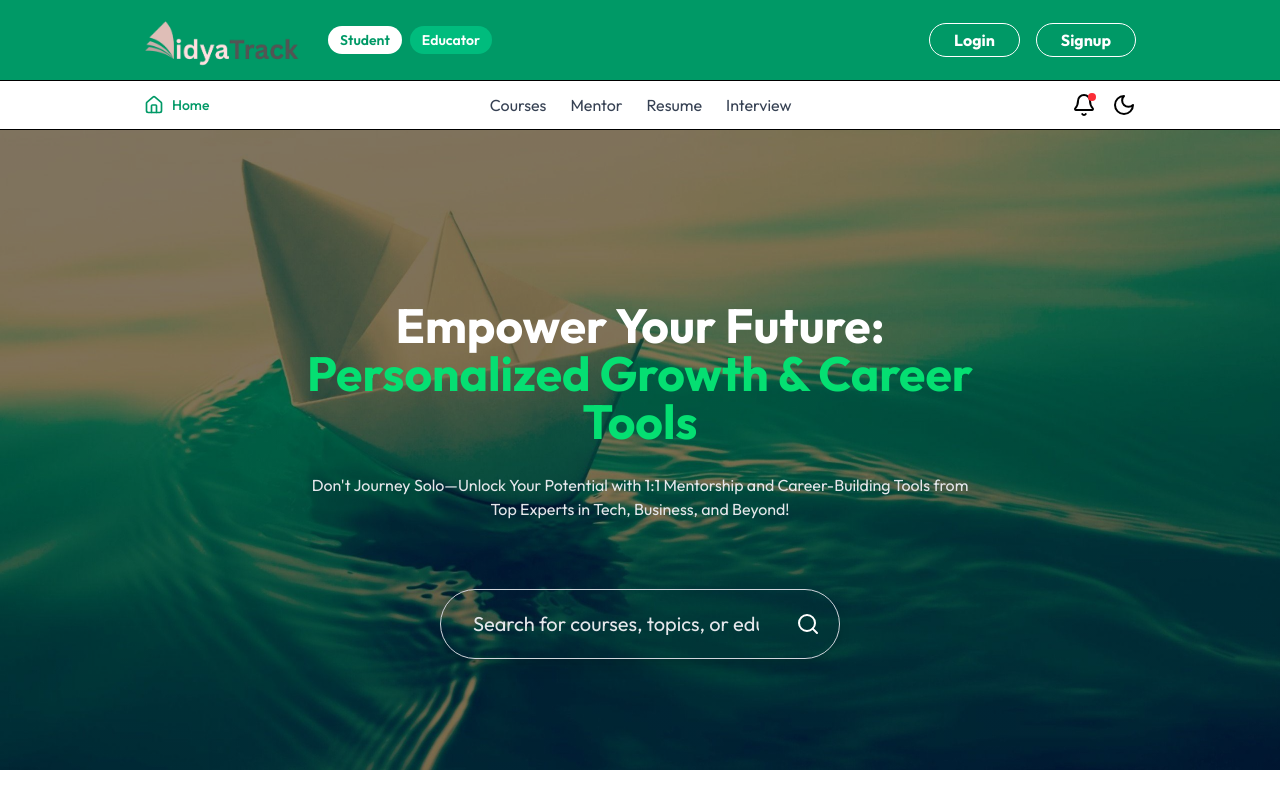
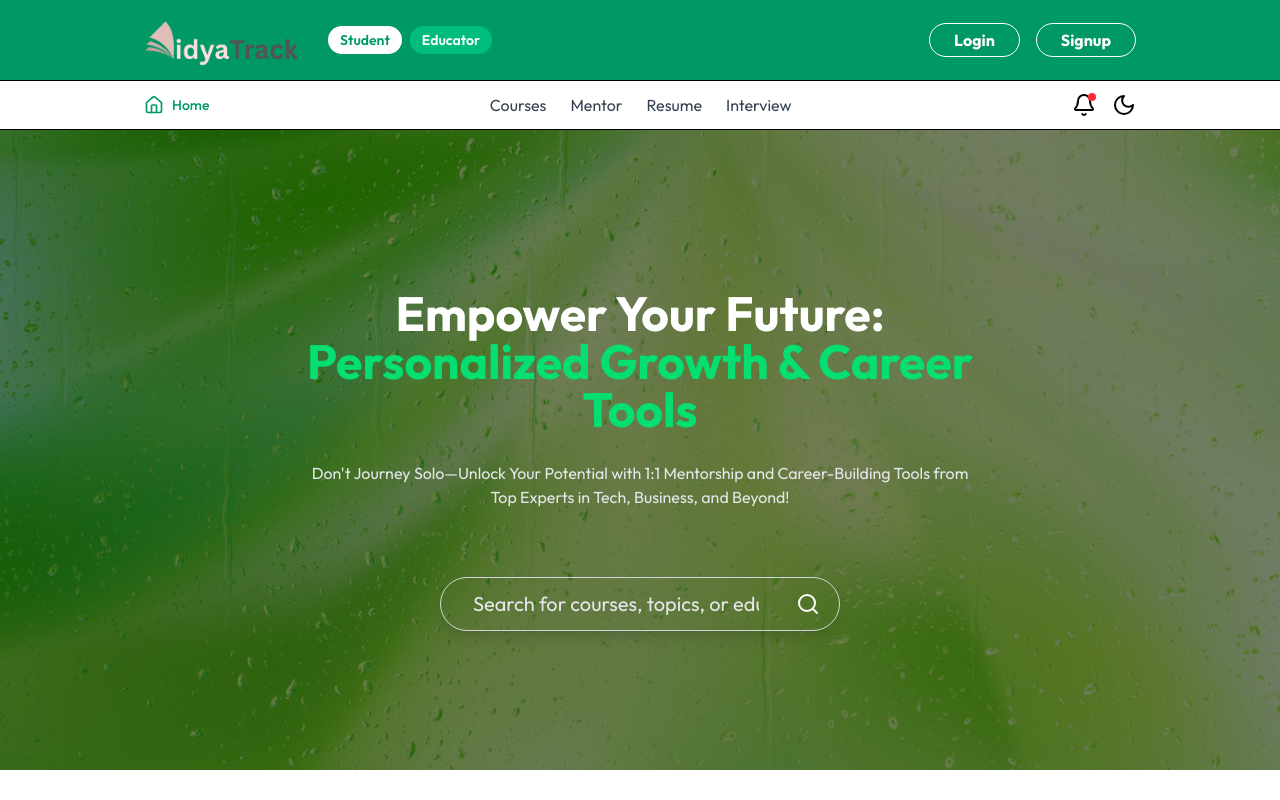
Before and after one commit to Adarsh-Chaubey03/VidyaTrack, a React (Vite) app in the folder client/: page / in a window 1280 px wide. Shown: the top 800 px of the page. Built offline with nearby package versions, Linux system fonts and the light colour scheme; no server answers.

Commit message:
updated hero section

```diff
--- a/client/src/components/student/Footer.jsx
+++ b/client/src/components/student/Footer.jsx
@@ -4,12 +4,12 @@ import { Facebook, Twitter, Linkedin, Mail } from 'lucide-react';
 
 function Footer() {
   return (
-    <footer className="w-full bg-gradient-to-br from-gray-100 via-emerald-100 to-emerald-200 border-t border-gray-200 pt-12 pb-4 flex flex-col items-center">
-      <div className="w-full mr-20 px-1 md:px-1">
+    <footer className="w-full bg-gradient-to-br from-emerald-50 to-emerald-100 border-t border-gray-200 pt-12 pb-4 flex flex-col items-center">
+      <div className="w-full max-w-7xl px-1 md:px-2">
         <div className="rounded-3xl bg-white shadow-2xl p-4 md:p-6 flex flex-col gap-8">
-          <div className=" pt-5 grid grid-cols-1 md:grid-cols-2 lg:grid-cols-4 gap-8">
+          <div className="grid grid-cols-1 md:grid-cols-2 lg:grid-cols-4 gap-8">
           {/* Brand Section */}
-            <div className="pl-5 flex flex-col items-center text-center">
+            <div className="flex flex-col items-center text-center">
               <h2 className="text-2xl font-extrabold text-emerald-600 mb-2">VidyaTrack</h2>
               <p className="text-gray-600 mb-4 text-sm">
                 Empowering learners with world-class education anywhere, anytime.
@@ -72,8 +72,8 @@ function Footer() {
         </div>
       {/* Footer Bottom */}
           <div className="flex flex-col md:flex-row justify-between items-center border-t border-gray-200 pt-4">
-            <p className=" pl-15 text-sm text-gray-500">&copy; {new Date().getFullYear()} VidyaTrack. All rights reserved.</p>
-            <p className=" pr-20 text-sm text-gray-400 mt-2 md:mt-0">Made by <span className='text-emerald-600'>Adarsh Chaubey</span></p>
+            <p className="text-sm text-gray-500">&copy; {new Date().getFullYear()} VidyaTrack. All rights reserved.</p>
+            <p className="text-sm text-gray-400 mt-2 md:mt-0">Made by Adarsh Chaubey</p>
           </div>
         </div>
       </div>
--- a/client/src/components/student/Hero.jsx
+++ b/client/src/components/student/Hero.jsx
@@ -5,7 +5,7 @@ import SearchBar from './SearchBar'
 function Hero() {
   return (
     <div
-      className='flex flex-col items-center justify-center w-full md:pt-15 pt-10 px-7 md:px-0 space-y-7 text-center relative min-h-[80vh]'
+      className='flex flex-col items-center justify-center w-full md:pt-5 pt-2  px-7 md:px-0 space-y-7 text-center relative min-h-[80vh]'
       style={{
         backgroundImage: `linear-gradient(rgba(0, 0, 0, 0.5), rgba(0, 0, 0, 0.5)), url(${assets.hero_bg})`,
         backgroundSize: 'cover',
--- a/client/src/components/student/SearchBar.jsx
+++ b/client/src/components/student/SearchBar.jsx
@@ -20,7 +20,7 @@ const SearchBar = ({ data = '', inputClassName = '' }) => {
         value={input}
         type="text"
         placeholder="Search for courses, topics, or educators..."
-        className={`text-white w-full px-8 py-5 pr-20 text-xl rounded-full border border-gray-300 shadow-lg focus:outline-none focus:ring-2 focus:ring-blue-500 dark:bg-gray-800 dark:border-gray-600 dark:text-white placeholder:text-gray-200 dark:placeholder:text-gray-200 transition ${inputClassName}`}
+        className={`text-white w-full px-8 py-3 pr-20 text-xl rounded-full border border-gray-300 shadow-lg focus:outline-none focus:ring-2 focus:ring-blue-500 dark:bg-gray-800 dark:border-gray-600 dark:text-white placeholder:text-gray-200 dark:placeholder:text-gray-200 transition ${inputClassName}`}
       />
       <button type="submit">
         <Search
```
Also changed, not shown: client/src/assets/hero_bg.jpg.
